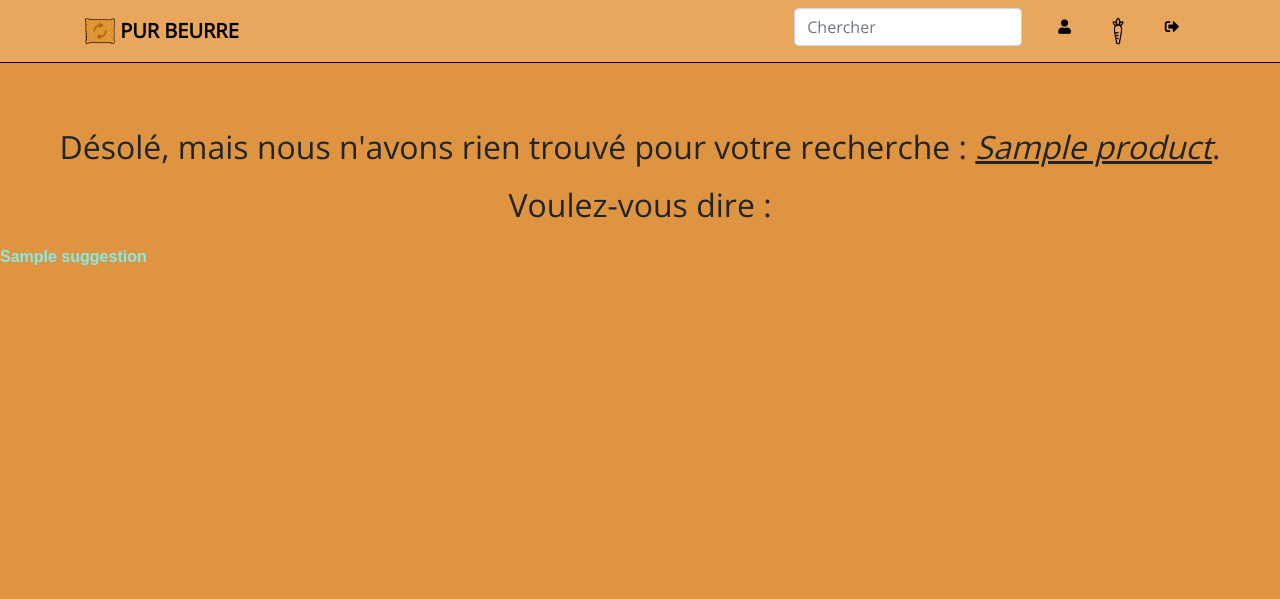
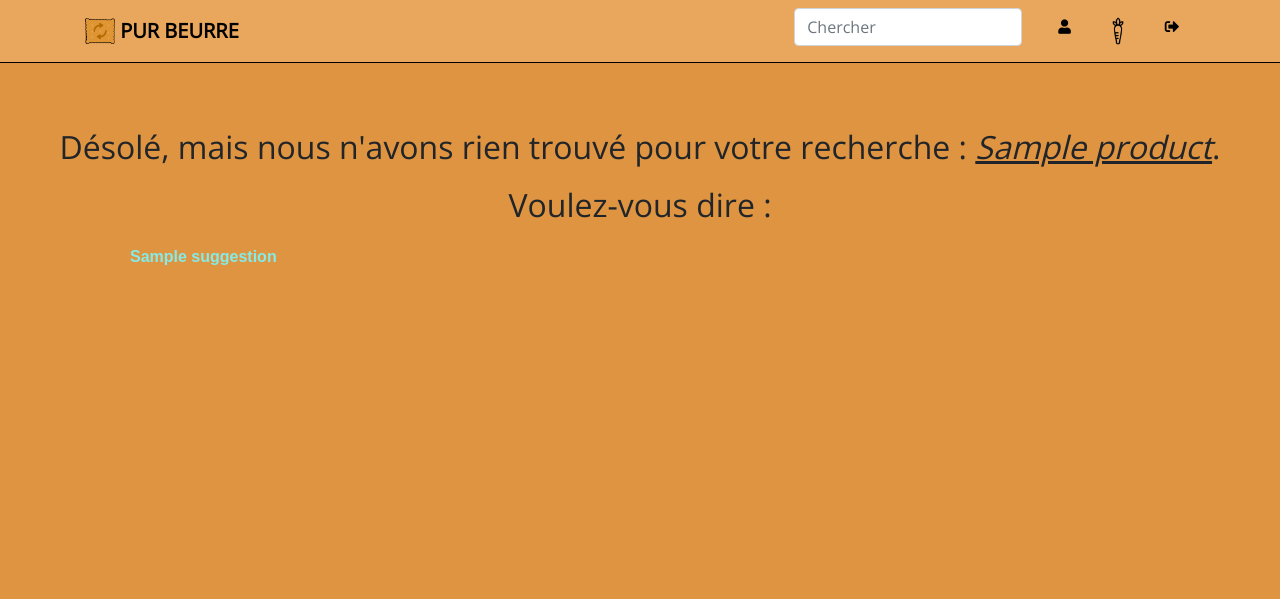
Before and after one commit to AlexBardDev/Project_8_OC, a Django app: template pur_beurre_project/food_substitute/templates/food_substitute/suggestion.html in a window 1280 px wide. Shown: the top 599 px of the page. Run offline with Django 3.2, Linux system fonts and the light colour scheme; the template is opened without the code that fills it: most values are stand-ins (such as "Sample title", 1, 10 or a date in 2020); some libraries are stand-ins or nearby versions; some web fonts are replaced.

Commit message:
Prettier display

```diff
--- a/pur_beurre_project/food_substitute/templates/food_substitute/suggestion.html
+++ b/pur_beurre_project/food_substitute/templates/food_substitute/suggestion.html
@@ -8,7 +8,7 @@
 		<h2 class="text-center">Voulez-vous dire :</h2>
 		<div class="row">
 			{% for suggestion in list_suggestions %}
-				<div class="col-md-4">
+				<div class="col-md-4 text-center">
 					<a href="{% url 'search' suggestion.name %}">{{ suggestion.name }}</a>
 				</div>
 			{% endfor %}
```
